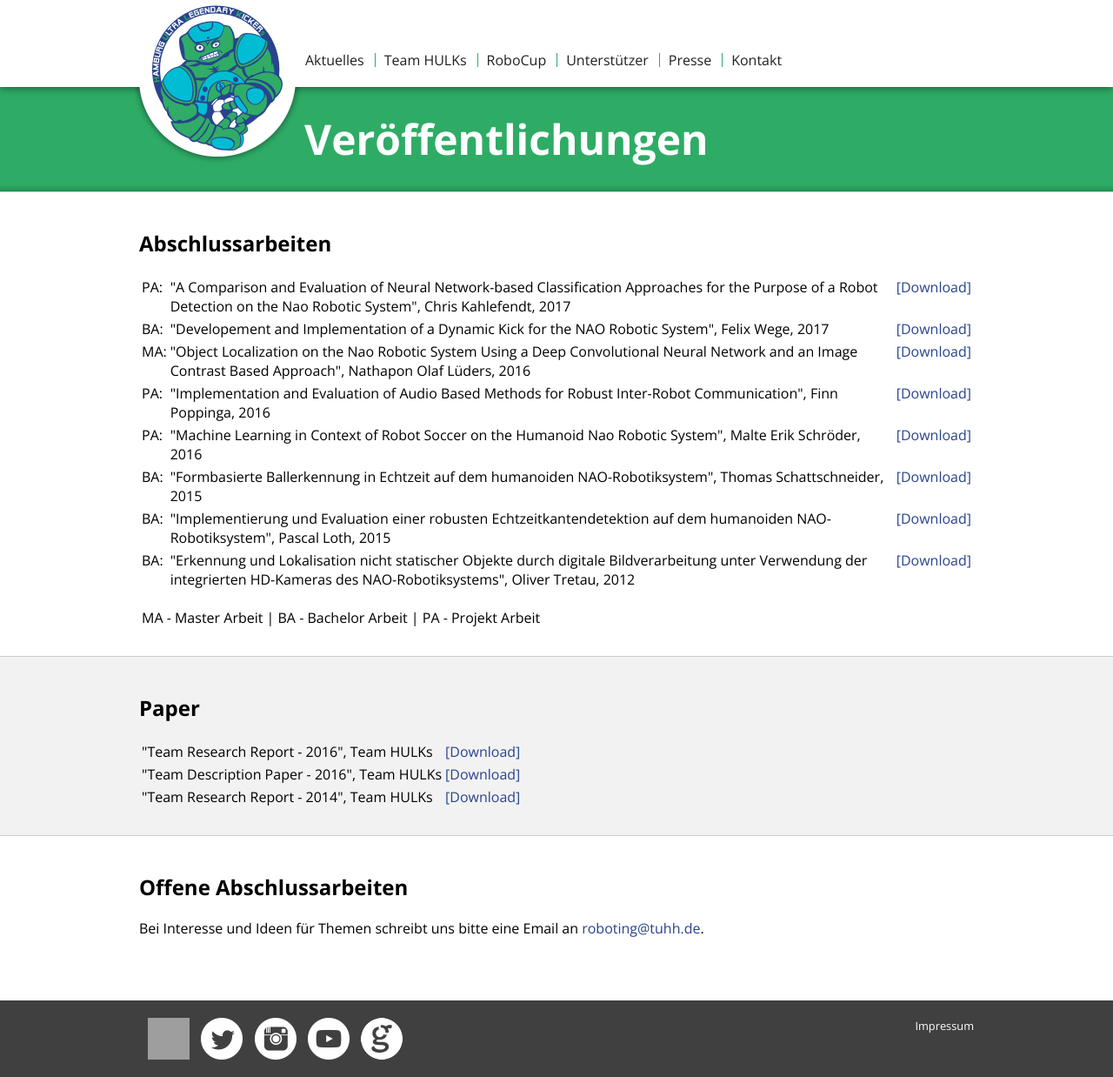
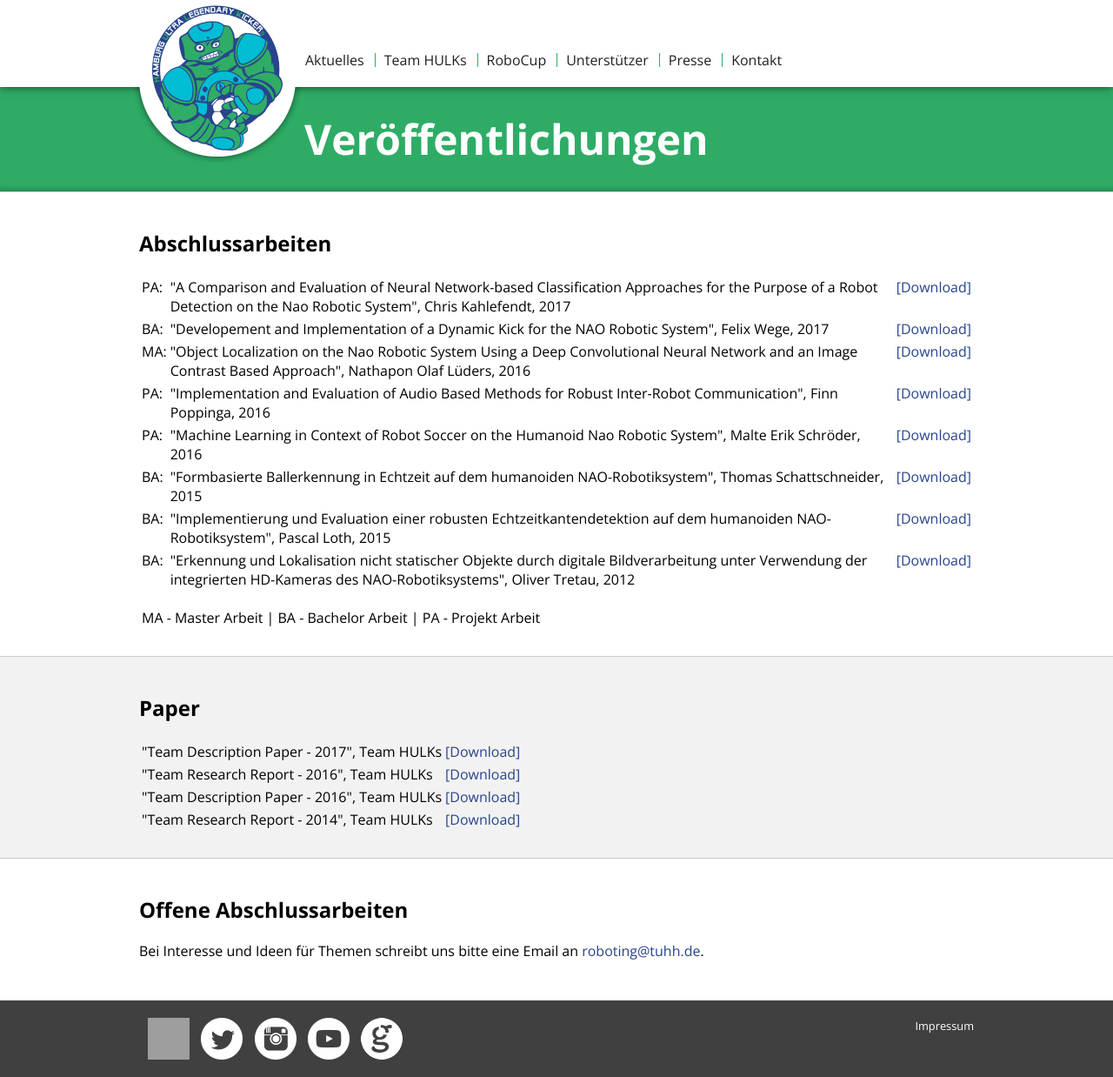
Before and after one commit to HULKs/hulks.github.io, a Jekyll site: the page built from teamhulks/publications.html, in a window 1280 px wide and 1238 px high. Shown: the whole window at 87% size. Built offline with Jekyll 4.4.1, drawn with Linux system fonts in a browser that asks for light colours; grey boxes are pictures that could not be loaded.

Commit message:
Add this year tdp

```diff
--- a/teamhulks/publications.html
+++ b/teamhulks/publications.html
@@ -67,6 +67,10 @@ title: Abschlussarbeiten
     <h2>Paper</h2>
     <table>
       <tr>
+        <td>"Team Description Paper - 2017", Team HULKs</td>
+        <td valign="top"><a href="{{site.path}}/_files/TDP_2017.pdf" target="_blank">[Download]</a></td>
+      </tr>
+      <tr>
         <td>"Team Research Report - 2016", Team HULKs</td>
         <td valign="top"><a href="{{site.path}}/_files/TRR_2016.pdf" target="_blank">[Download]</a></td>
       </tr>
```
Also changed, not shown: 1 other file.
